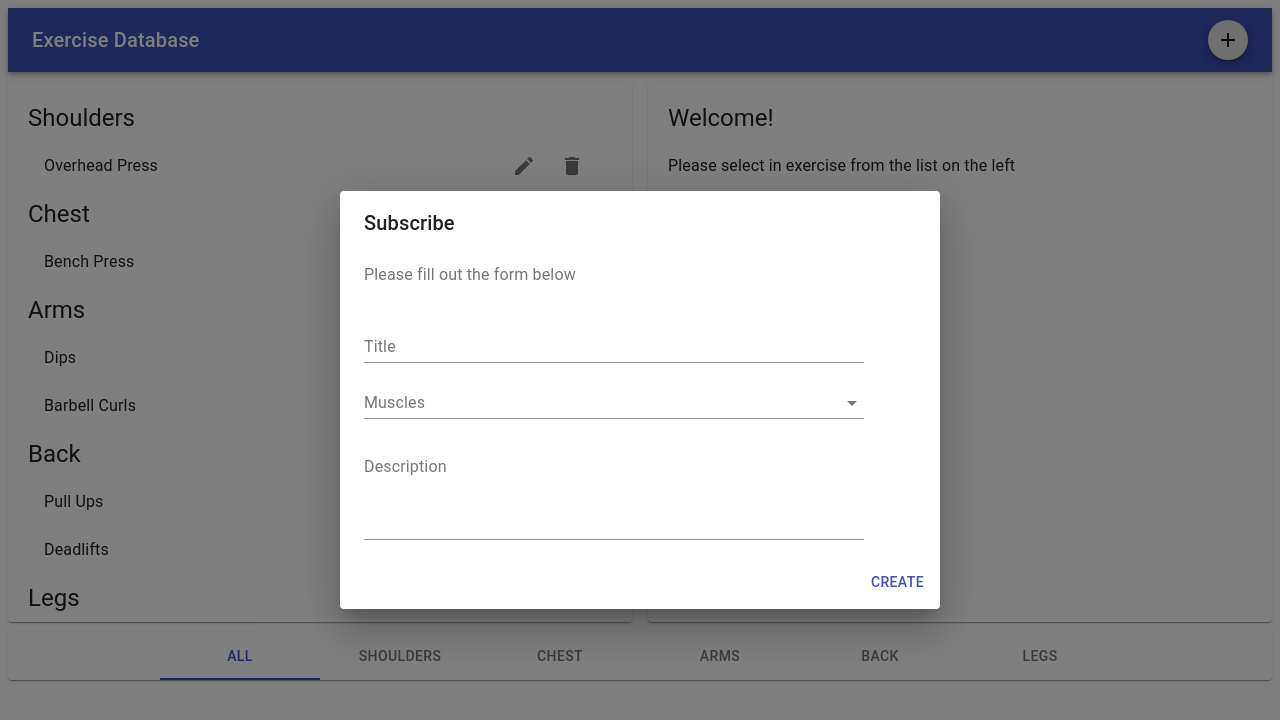
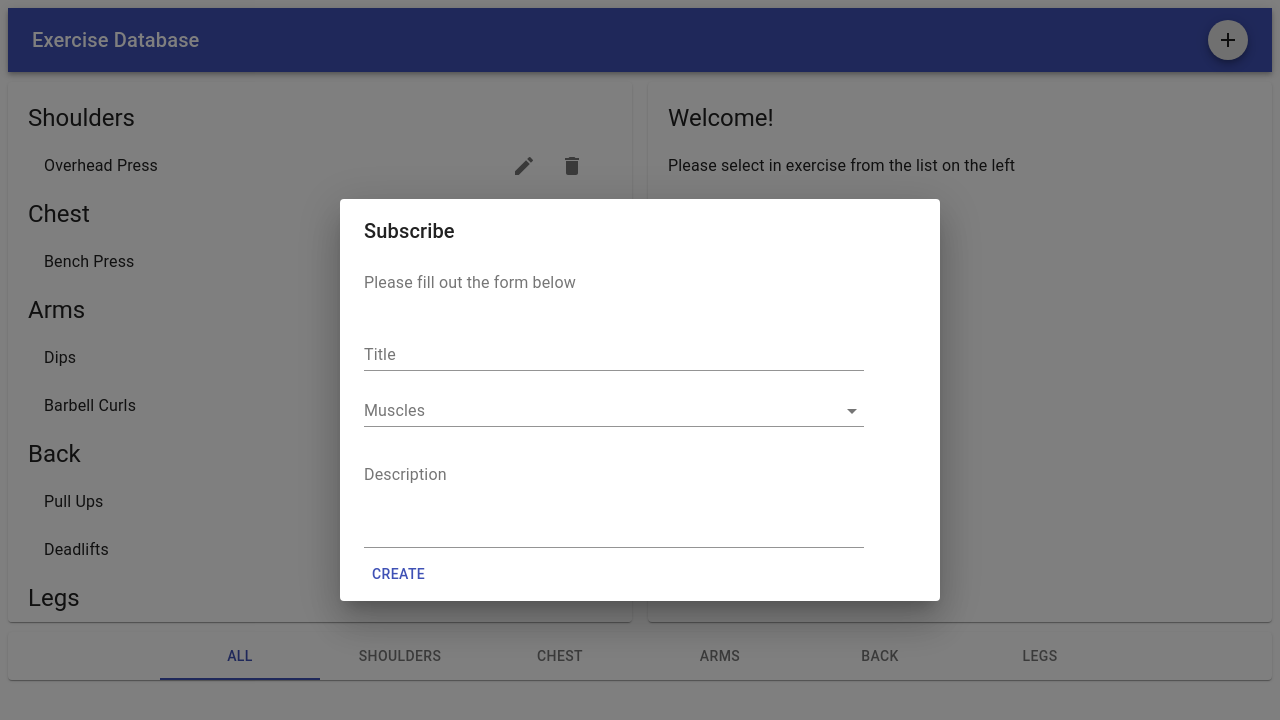
Before and after one commit to kensukegoto/react__mui, a React (Create React App) app: page / in a window 1280 px wide. Both pictures are taken after a click on the button 1228 px from the left and 40 px from the top of the page. Shown: the top 720 px of the page. Built offline with nearby package versions, Linux system fonts and the light colour scheme.

Commit message:
[変更] FormとDialogを分けた上で動く

```diff
--- a/src/components/Exercises/Dialog.js
+++ b/src/components/Exercises/Dialog.js
@@ -1,30 +1,20 @@
 import React,{Fragment} from "react"
-import { makeStyles } from '@material-ui/core/styles';
+
 import {
-  Button,
   Fab,
   Dialog,
-  DialogActions,
   DialogContent,
   DialogContentText,
   DialogTitle,
-  TextField,
-  MenuItem
 } from "@material-ui/core"
 import AddIcon from '@material-ui/icons/Add'
+import Form from "./Form"
 
 export default props =>{
 
   const [open,setOpen] = React.useState(false)
-  const [exercise, setExercise] = React.useState({
-    title: "",
-    description: "",
-    muscles: ""
-  });
+  const { muscles,onCreate } = props
 
-  const handleChange = name => event => {
-    setExercise({ ...exercise, [name]: event.target.value });
-  };
 
   const handleClickOpen = () =>{
     setOpen(true)
@@ -33,29 +23,7 @@ export default props =>{
     setOpen(false)
   }
 
-  const handleSubmit = () =>{
-    props.onCreate({
-      ...exercise,
-      id: exercise.title.toLocaleLowerCase().replace(/ /g,"-")
-    })
-    setExercise({
-      title: "",
-      description: "",
-      muscles: ""
-    })
-    setOpen(false)
-  }
-
-  const useStyles = makeStyles(theme => ({
-    FormControl: {
-      width: 500
-    }
-  }))
-
-  const classes = useStyles();
-
   return <Fragment>
-    {console.log(123)}
     <Fab color="default" size="small" onClick={handleClickOpen}>
       <AddIcon />
     </Fab>
@@ -65,47 +33,12 @@ export default props =>{
         <DialogContentText>
           Please fill out the form below
         </DialogContentText>
-        <form>
-          <TextField
-            label="Title"
-            value={exercise.title}
-            onChange={handleChange('title')}
-            margin="normal"
-            className={classes.FormControl}
-          />
-          <TextField
-            select
-            label="Muscles"
-            value={exercise.muscles}
-            onChange={handleChange('muscles')}
-            className={classes.FormControl}
-          >
-
-            {props.muscles.map((val,key) => (
-              <MenuItem key={key} value={val}>
-                {val}
-              </MenuItem>
-            ))}
-          </TextField>
-          <TextField
-            label="Description"
-            multiline
-            rows="4"
-            value={exercise.description}
-            onChange={handleChange('description')}
-            margin="normal"
-            className={classes.FormControl}
-          />
-        </form>
+        <Form
+          muscles={muscles}
+          onCreate={onCreate}
+          setOpen={setOpen}
+        />
       </DialogContent>
-      <DialogActions>
-        <Button
-          color="primary"
-          onClick={handleSubmit}
-        >
-          Create
-        </Button>
-      </DialogActions>
     </Dialog>
   </Fragment>
 }
--- a/src/components/Exercises/Form.js
+++ b/src/components/Exercises/Form.js
@@ -0,0 +1,84 @@
+import React from "react"
+
+import {
+  Button,
+  TextField,
+  MenuItem
+} from "@material-ui/core"
+
+import { makeStyles } from '@material-ui/core/styles';
+
+
+export default props => {
+
+  const [exercise, setExercise] = React.useState({
+    title: "",
+    description: "",
+    muscles: ""
+  });
+
+  const handleChange = name => event => {
+    setExercise({ ...exercise, [name]: event.target.value });
+  };
+
+  const handleSubmit = () =>{
+    props.onCreate({
+      ...exercise,
+      id: exercise.title.toLocaleLowerCase().replace(/ /g,"-")
+    })
+    setExercise({
+      title: "",
+      description: "",
+      muscles: ""
+    })
+    props.setOpen(false)
+  }
+
+  const useStyles = makeStyles(theme => ({
+    FormControl: {
+      width: 500
+    }
+  }))
+
+  const classes = useStyles();
+
+  return <form>
+    <TextField
+      label="Title"
+      value={exercise.title}
+      onChange={handleChange('title')}
+      margin="normal"
+      className={classes.FormControl}
+    />
+    <TextField
+      select
+      label="Muscles"
+      value={exercise.muscles}
+      onChange={handleChange('muscles')}
+      className={classes.FormControl}
+    >
+
+      {props.muscles.map((val,key) => (
+        <MenuItem key={key} value={val}>
+          {val}
+        </MenuItem>
+      ))}
+    </TextField>
+    <TextField
+      label="Description"
+      multiline
+      rows="4"
+      value={exercise.description}
+      onChange={handleChange('description')}
+      margin="normal"
+      className={classes.FormControl}
+    />
+    <br />
+    <Button
+      color="primary"
+      onClick={handleSubmit}
+    >
+      Create
+    </Button>
+  </form>
+}
```
